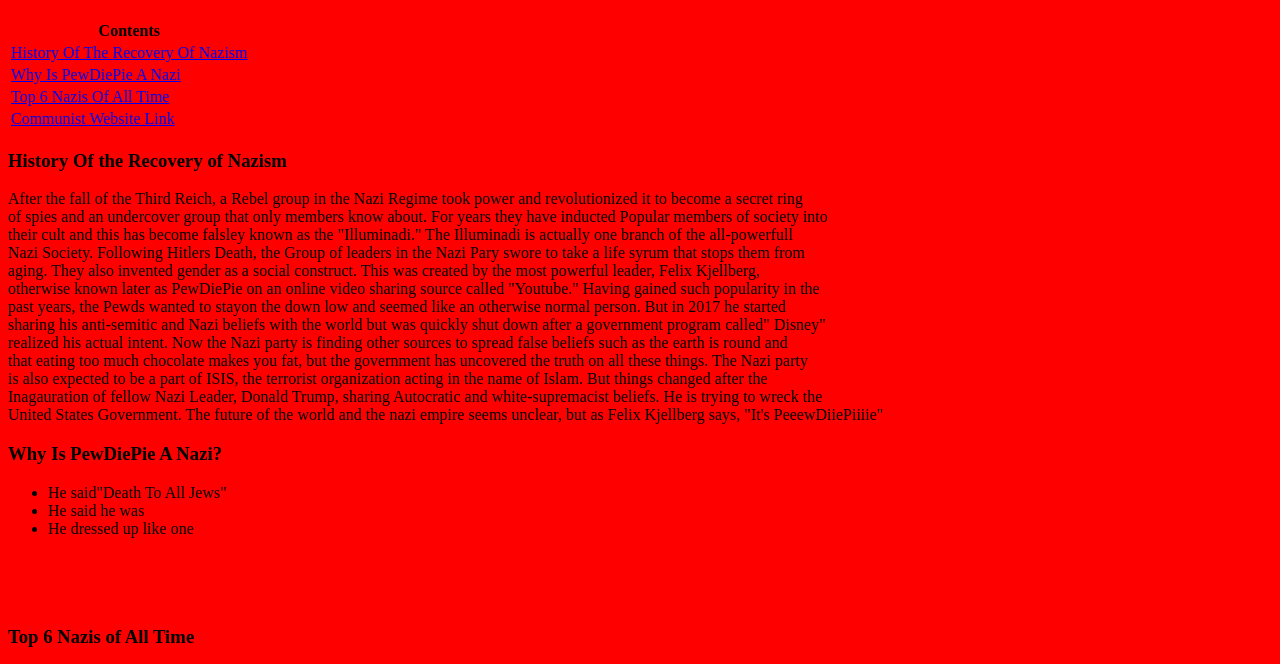
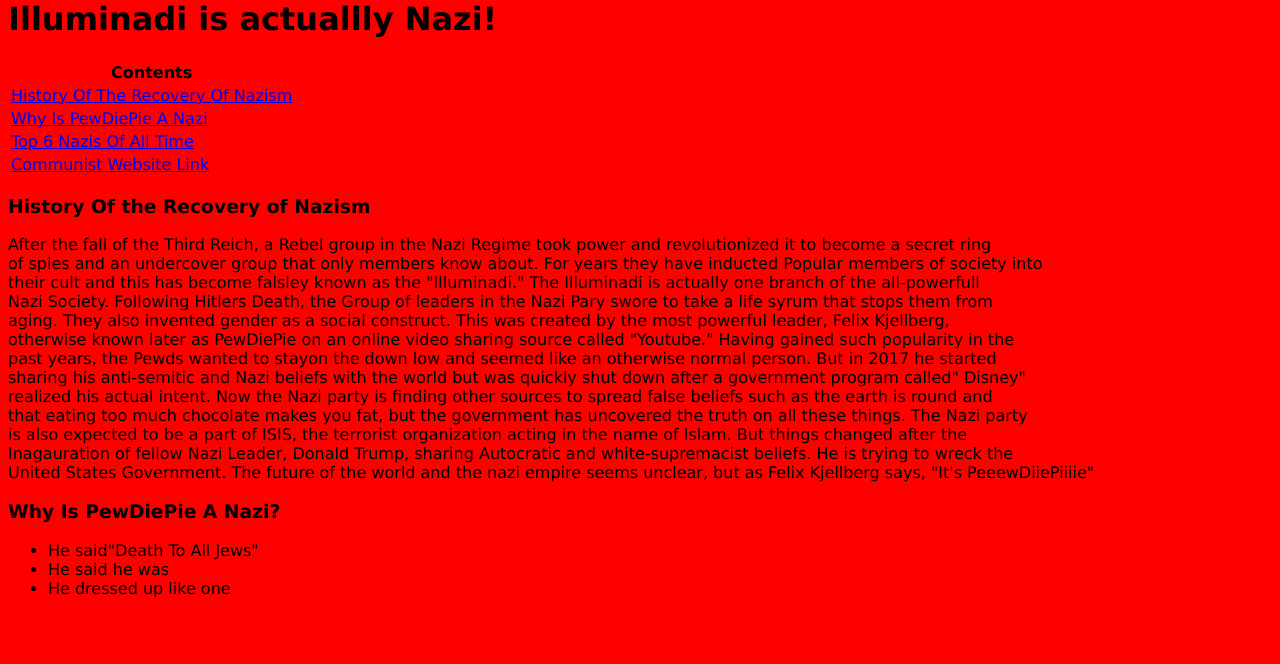
Before and after one commit to TheOverlord23/ArkhamKnight9103.github.io, a plain HTML site: page index.html in a window 1280 px wide. Shown: the part 135-799 px from the top of the page. Drawn offline with Linux system fonts and the light colour scheme.

Commit message:
Update index.html

```diff
--- a/index.html
+++ b/index.html
@@ -6,7 +6,7 @@
         <style>
             body{
                 background-color: red;
-                font-family: "Times New Roman", Times, serif
+                font-family: "Verdana", Geneva, sans-serif
             }
         </style>
     </head>
```
